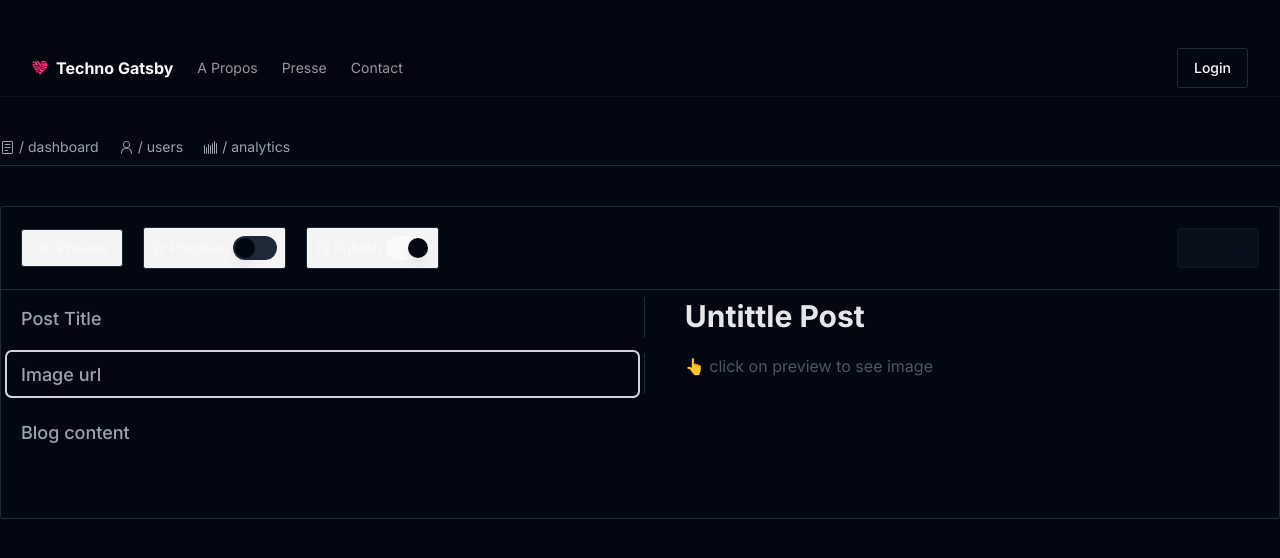
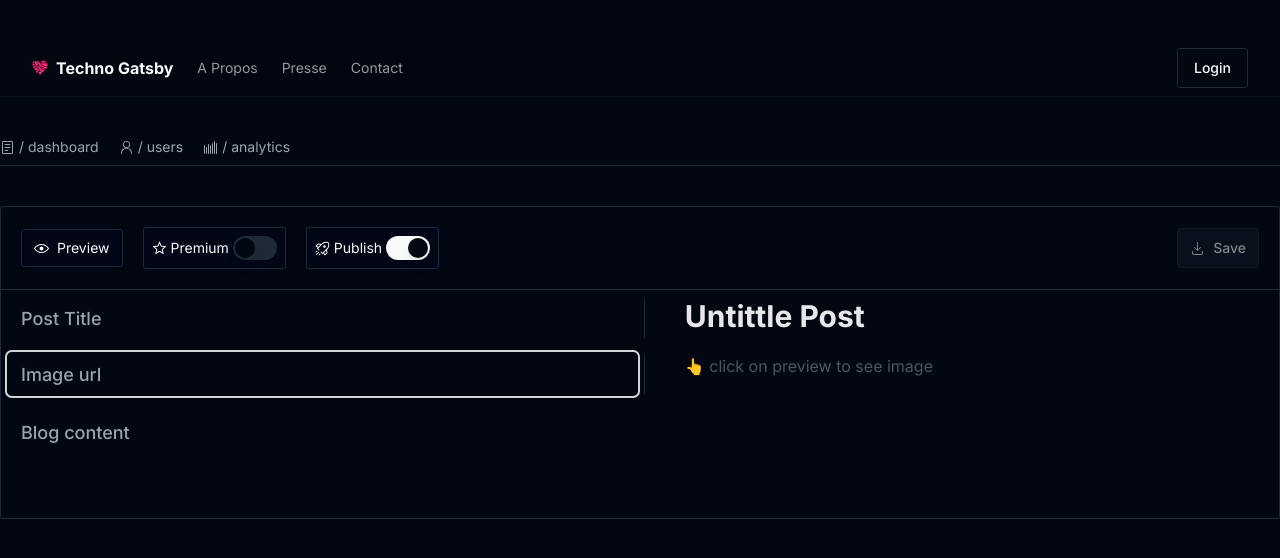
Before and after one commit to Sma-source/zugzwangblog, a Next.js app: page /dashboard/blog/create in a window 1280 px wide. Shown: the top 558 px of the page. Built offline with nearby package versions, Linux system fonts and the light colour scheme; no server answers; the database is empty.

Commit message:
add dark them ui color

```diff
--- a/app/dashboard/blog/components/BlogForm.tsx
+++ b/app/dashboard/blog/components/BlogForm.tsx
@@ -67,7 +67,7 @@ const BlogForm = ({
             <span
               role="button"
               tabIndex={0}
-              className="flex gap-2 items-center border px-3 py-2 rounded-md hover:border-zinc-500 transition-all bg-zinc-100 text-sm"
+              className="flex gap-2 items-center border px-3 py-2 rounded-md hover:border-zinc-500 transition-all bg-zinc-100 dark:bg-slate-950 text-sm"
               onClick={() =>
                 setPreview(
                   !isPreview && !form.getFieldState("image_url").invalid
@@ -93,7 +93,7 @@ const BlogForm = ({
               render={({ field }) => (
                 <FormItem>
                   <FormControl>
-                    <div className="flex items-center gap-1 border p-2 rounded-md bg-zinc-100">
+                    <div className="flex items-center gap-1 border p-2 rounded-md bg-zinc-100 dark:bg-slate-950">
                       <StarIcon />
                       <span className="text-sm">Premium</span>
                       <Switch
@@ -111,7 +111,7 @@ const BlogForm = ({
               render={({ field }) => (
                 <FormItem>
                   <FormControl>
-                    <div className="flex items-center gap-1 border p-2 rounded-md bg-zinc-100">
+                    <div className="flex items-center gap-1 border p-2 rounded-md bg-zinc-100 dark:bg-slate-950">
                       <RocketIcon />
                       <span className="text-sm">Publish</span>
                       <Switch
@@ -128,7 +128,7 @@ const BlogForm = ({
             type="submit"
             role="button"
             className={cn(
-              "flex gap-2 items-center border px-3 py-2 rounded-md border-primary bg-primary disabled:border-gray-800 transition-all group text-sm disabled:bg-gray-900",
+              "flex gap-2 items-center border px-3 py-2 rounded-md border-primary bg-primary  disabled:border-gray-800 transition-all group text-sm disabled:bg-gray-900 dark:disabled:text-white",
               { "animate-spin": isPending }
             )}
             disabled={!form.formState.isValid}
```
